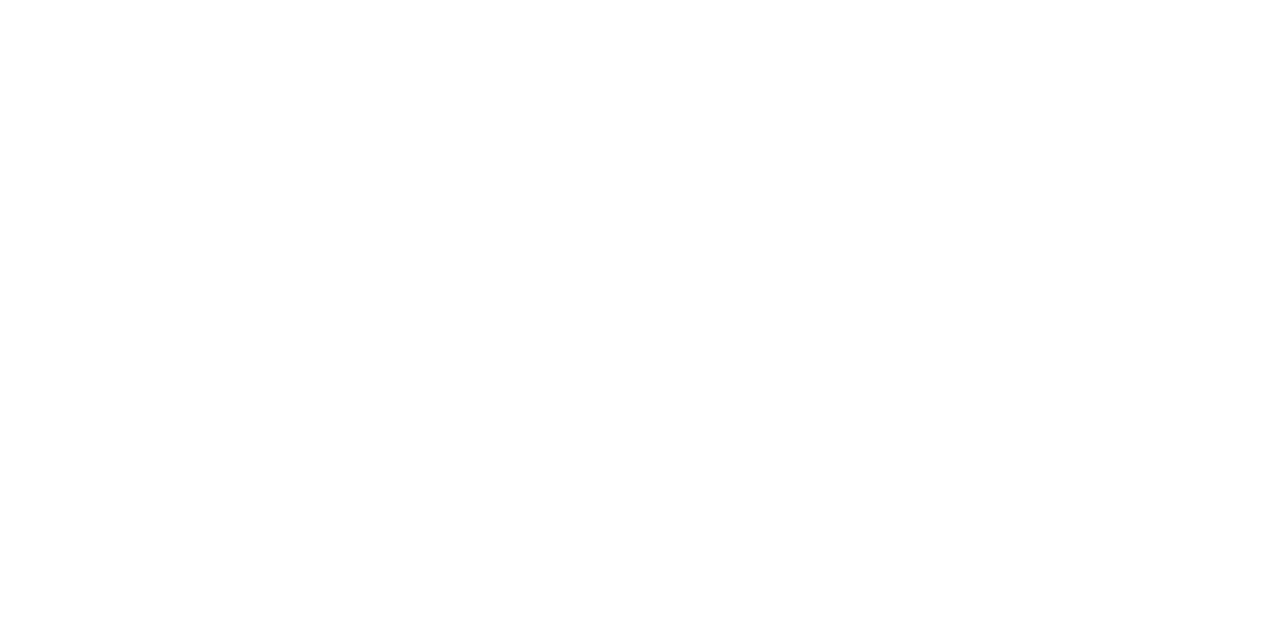
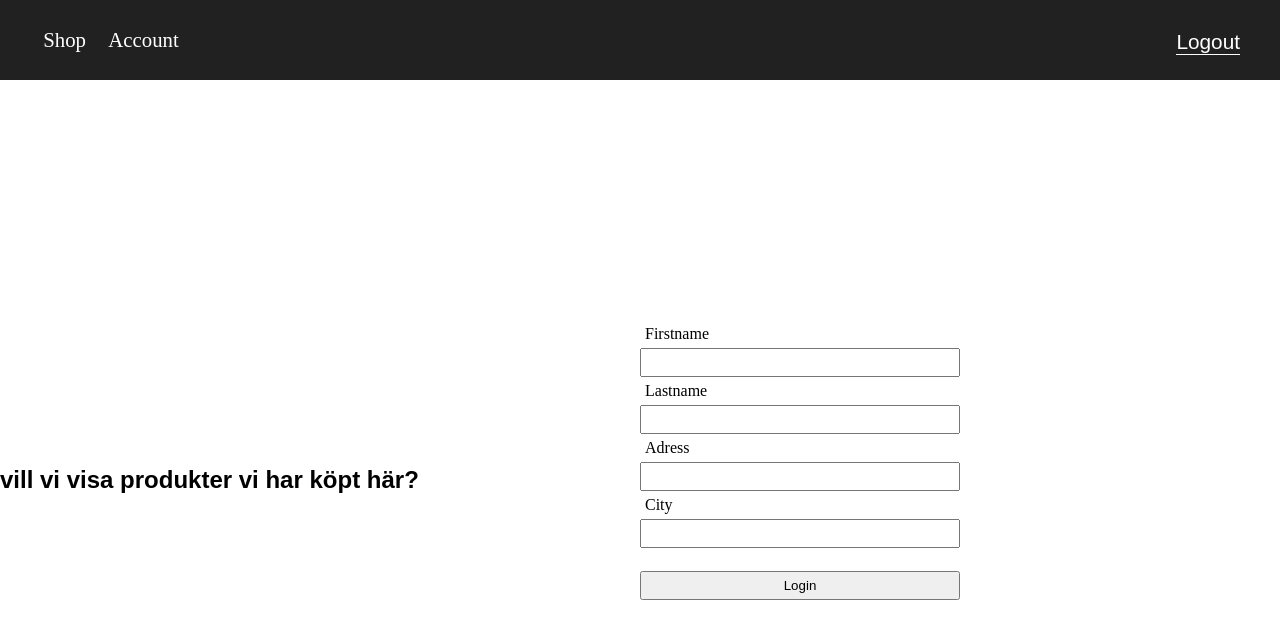
Before and after one commit to amalia980/Webshop_react, a React (Create React App) app in the folder webshop-app/: page /checkout in a window 1280 px wide. Before the commit this address had no page. Shown: the top 638 px of the page. Built offline with nearby package versions, Linux system fonts and the light colour scheme.

Commit message:
checkoutform

```diff
--- a/webshop-app/src/App.js
+++ b/webshop-app/src/App.js
@@ -3,6 +3,7 @@ import Account from "./pages/Account"
 import Login from "./pages/Login"
 import Shop from './pages/Shop';
 import ShowInDom from "./ShowInDom"
+import Checkout from './pages/Checkout';
 
 function App() {
 
@@ -15,6 +16,7 @@ function App() {
         <Route path="login" element={ <Login />} />
         <Route path="account" element={ <Account />} />
         <Route path="account/:firstname/:lastname/" element={ <Account />} />
+        <Route path="checkout" element={ <Checkout />} />
       </Route>
     </Routes>
     </BrowserRouter>
--- a/webshop-app/src/pages/Account.js
+++ b/webshop-app/src/pages/Account.js
@@ -1,6 +1,6 @@
 import { useContext } from "react"
 import { UserContext } from "../context/UserContext"
-import './CSS/Account.css'
+
 
 const Account = () => {
 
--- a/webshop-app/src/pages/CSS/Account.css
+++ /dev/null
@@ -1,4 +0,0 @@
-
-.bodyAccount{
-    padding: 4rem;
-}
--- /dev/null
+++ b/webshop-app/src/pages/CSS/Checkout.css
@@ -0,0 +1,39 @@
+
+.checkoutBody{
+    display: flex;
+    width: 100%;
+    height: 100vh;
+}
+
+.checkoutProducts{
+    flex:1;
+    display: flex;
+    align-items: center;
+}
+
+.checkoutFormDiv{
+    flex:1;
+    height: 100%;
+    display: flex;
+    align-items: center;
+}
+
+.checkoutForm{
+    display:flex;
+    flex-direction: column;
+    height: 20rem;
+    width: 20rem;
+}
+
+
+.checkoutInput{
+    padding:5px;
+}
+
+label{
+    margin:5px;
+}
+
+.checkoutButton{
+    padding:5px;
+}
--- a/webshop-app/src/pages/Checkout.js
+++ b/webshop-app/src/pages/Checkout.js
@@ -1,11 +1,35 @@
-import React from 'react'
+import React, {useContext} from "react";
+import {UserContext} from '../context/UserContext'
+import "./CSS/Checkout.css";
+
 
 const Checkout = () => {
-    return (
-        <div>
 
-        </div>
-    )
-}
+  const {user} = useContext(UserContext)
 
-export default Checkout
+  return (
+    <div className="checkoutBody">
+      <div className="checkoutProducts">
+          <h2>vill vi visa produkter vi har köpt här?</h2>
+      </div>
+      <div className="checkoutFormDiv">
+        <form className="checkoutForm">
+        <label >Firstname</label>
+          <input className="checkoutInput" name="firstname" placeholder={user.firstname} />
+          <label>Lastname</label>
+          <input className="checkoutInput" className="checkoutInput" name="lastname" placeholder={user.lastname} />
+          <label >Adress</label>
+          <input className="checkoutInput" name="adress" placeholder={user.adress} />
+          <label>City</label>
+          <input className="checkoutInput" name="city" placeholder={user.city} />
+          <br />
+          <button className="checkoutButton" type="submit">
+            Login
+          </button>
+        </form>
+      </div>
+    </div>
+  );
+};
+
+export default Checkout;
```
